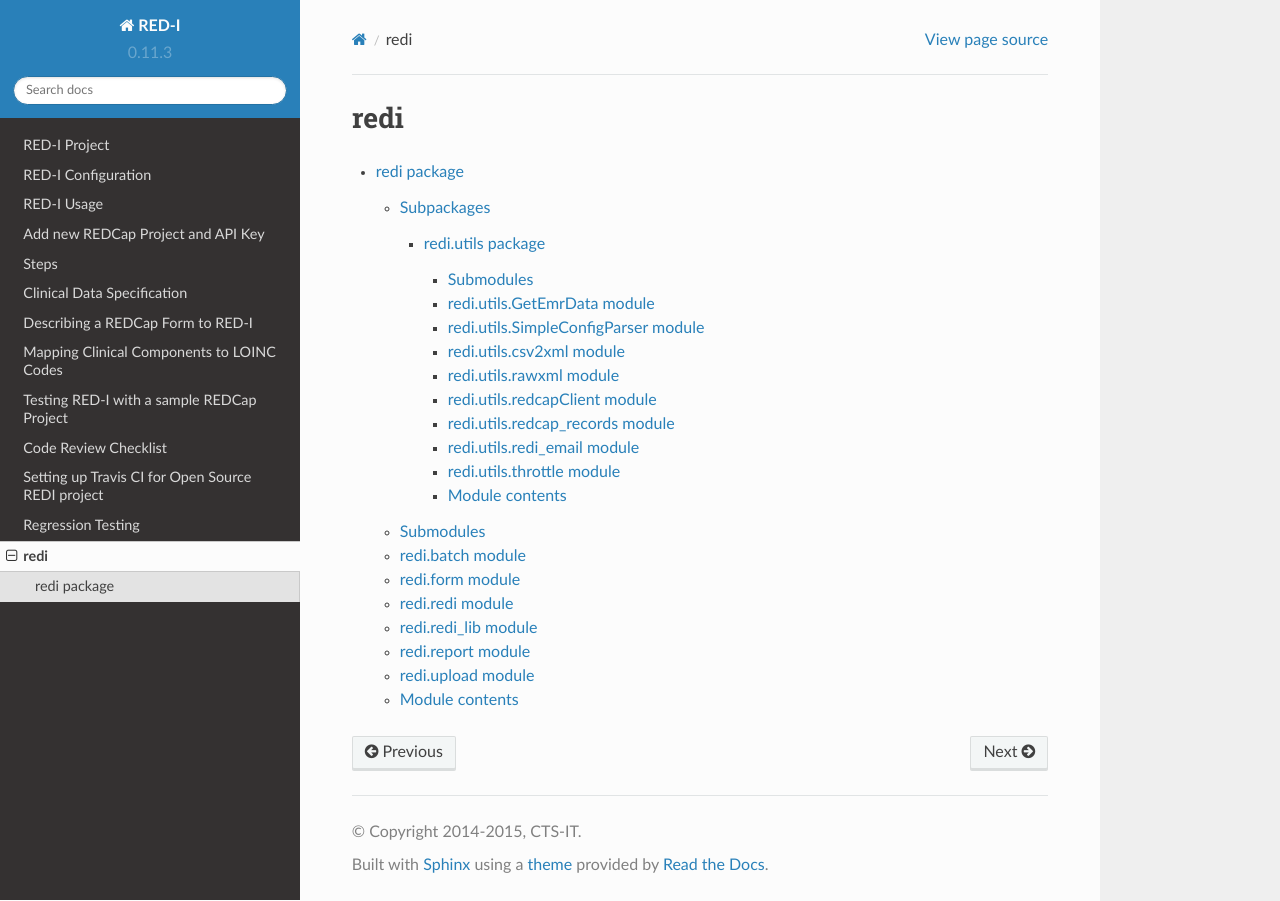
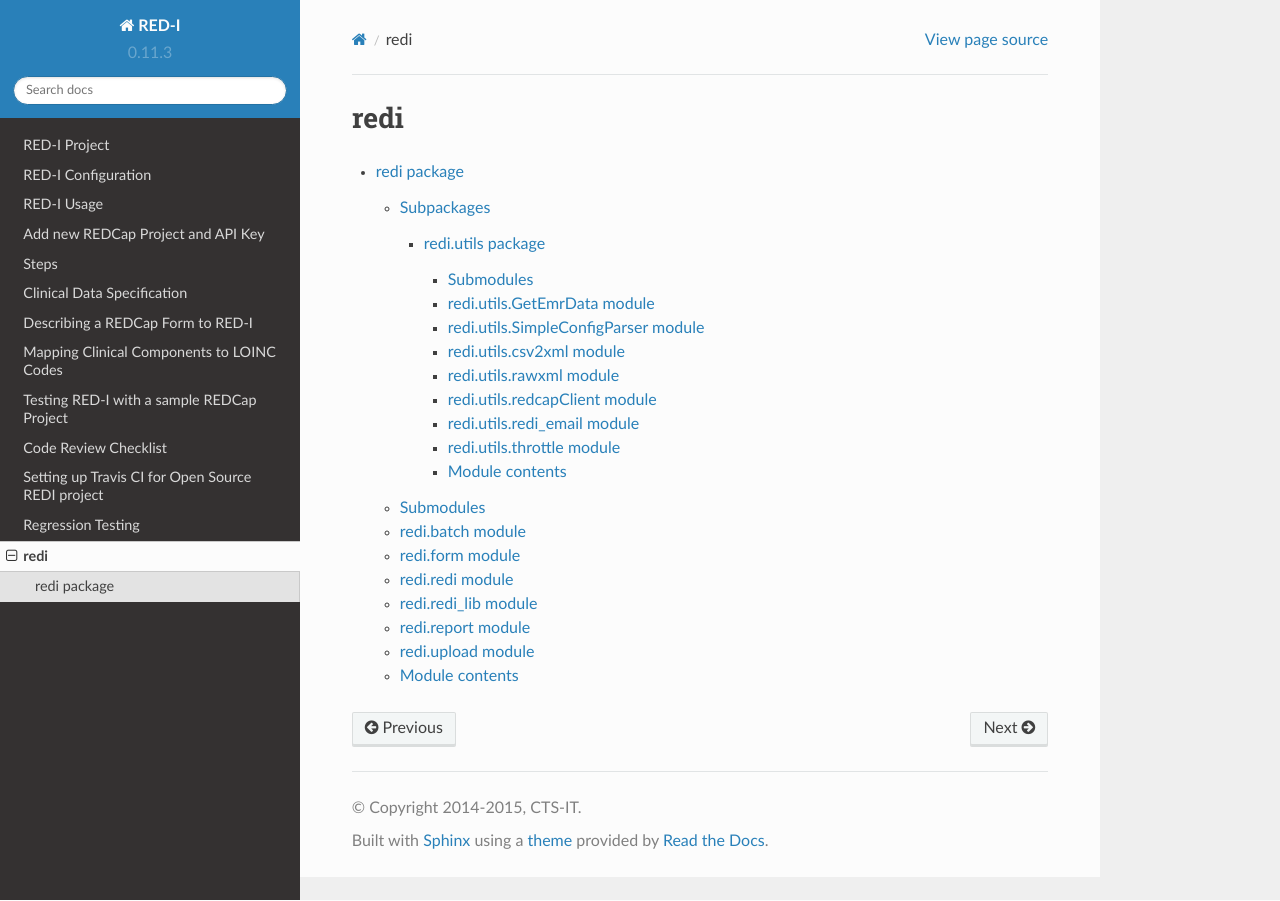
Before and after one commit to ctsit/redi, a Sphinx documentation site: the page built from docs/api/modules.rst, in a window 1280 px wide. Built offline with Sphinx 7.4.7 and the Read the Docs theme 2.0.0, drawn with Linux system fonts in a browser that asks for light colours.

Commit message:
Move redcap_records.py to its own package, redcap_cli, already published in the Python Package Index

```diff
--- a/docs/api/redi.utils.rst
+++ b/docs/api/redi.utils.rst
@@ -44,14 +44,6 @@
     :undoc-members:
     :show-inheritance:
 
-redi.utils.redcap_records module
---------------------------------
-
-.. automodule:: redi.utils.redcap_records
-    :members:
-    :undoc-members:
-    :show-inheritance:
-
 redi.utils.redi_email module
 ----------------------------
 
--- a/docs/integration_testing.rst
+++ b/docs/integration_testing.rst
@@ -97,7 +97,7 @@
 
    ::
 
-        $ ../redi/utils/redcap_records.py --token=121212 --url=http://localhost:8998/redcap/api/ -i demographic_test_data.csv
+        $ redcap_records --token=121212 --url=http://localhost:8998/redcap/api/ -i demographic_test_data.csv
 
 On success the following text is returned:
 
@@ -149,7 +149,7 @@
 
    ::
 
-        $ ../redi/utils/redcap_records.py --token=121212 --url=http://localhost:8998/redcap/api/ -f "demgraphics chemistry" > output_B.csv
+        $ redcap_records --token=121212 --url=http://localhost:8998/redcap/api/ -f "demgraphics chemistry" > output_B.csv
 
 If you have a lot of forms, the output comparison is easier if you
 export the forms separately like this:
@@ -166,7 +166,7 @@
 
         for form in $forms
             do
-              ../redi/utils/redcap_records.py --token=121212 --url=http://localhost:8998/redcap/api/ --forms=$form > $batch/$form.csv
+              redcap_records --token=121212 --url=http://localhost:8998/redcap/api/ --forms=$form > $batch/$form.csv
             done
 
 Later do the diff like this:
--- a/requirements.txt
+++ b/requirements.txt
@@ -4,3 +4,4 @@
 PyCap >= 1.0
 pysftp >= 0.2.8
 docopt >= 0.6.2
+redcap_cli >= 0.1.0
--- a/setup.py
+++ b/setup.py
@@ -39,6 +39,7 @@
         "pysftp >= 0.2.8",
         "docopt >= 0.6.2",
         "pycrypto >= 2.6.1",
+        "redcap_cli >= 0.1.0",
     ],
     entry_points={
         'console_scripts': [
```
Also changed, not shown: 1 other file.
